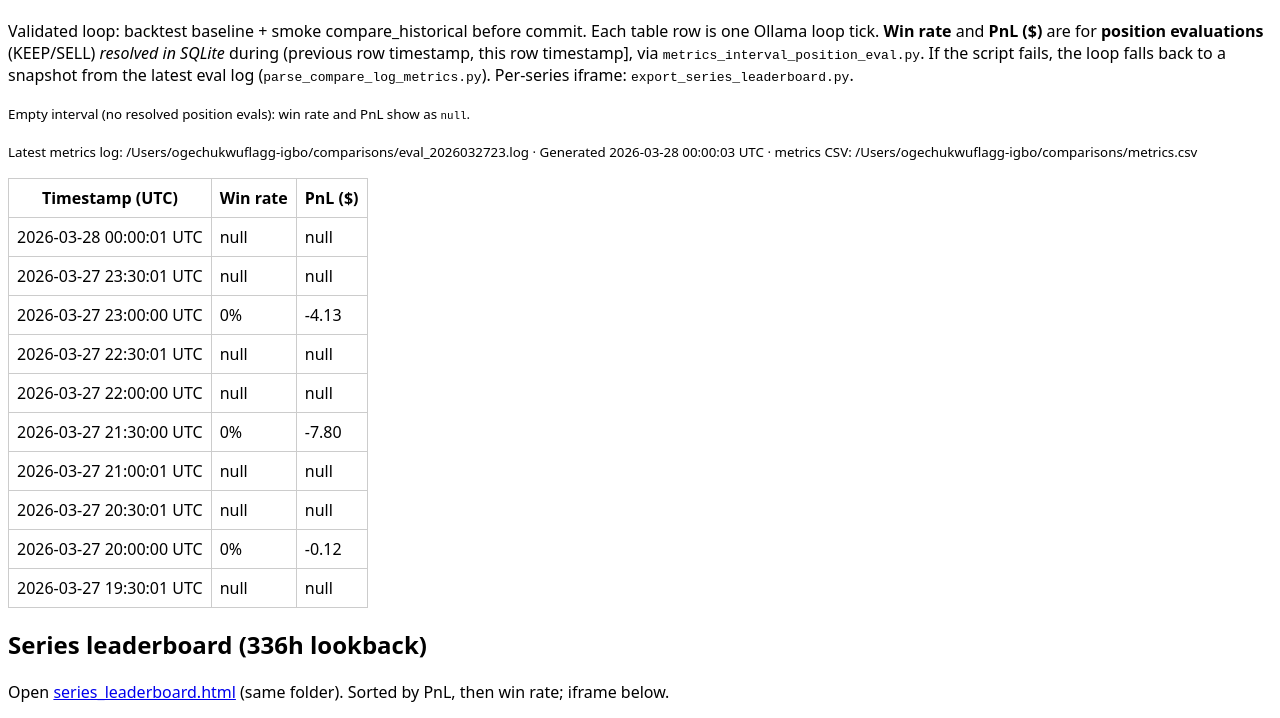
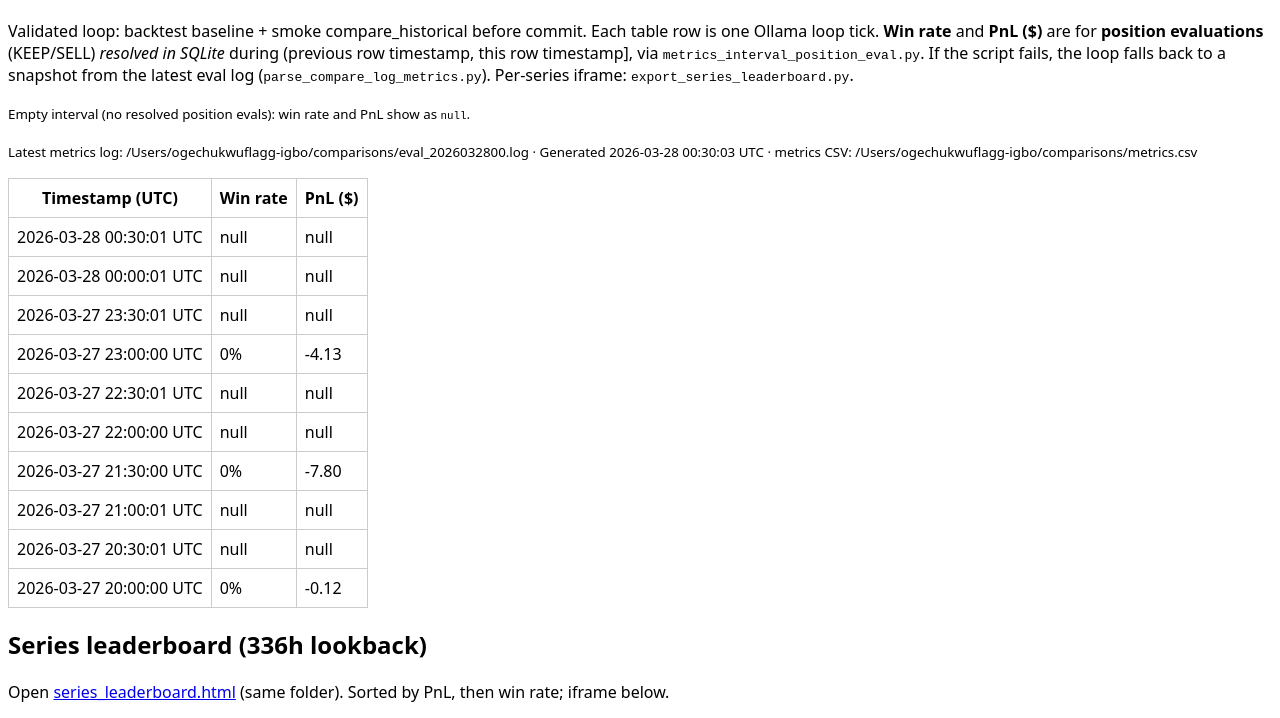
Before and after one commit to FlaggIgbo/trading-bot, a website: page docs/ollama_runs.html in a window 1280 px wide. Shown: the part 66-784 px from the top of the page. Drawn offline with Linux system fonts and the light colour scheme.

Commit message:
chore: refresh Ollama dashboard (ollama_runs, series leaderboard, journal)

```diff
--- a/docs/ollama_runs.html
+++ b/docs/ollama_runs.html
@@ -6,8 +6,9 @@
 <h1>Ollama optimization runs</h1>
 <p>Validated loop: backtest baseline + smoke compare_historical before commit. Each table row is one Ollama loop tick. <strong>Win rate</strong> and <strong>PnL ($)</strong> are for <strong>position evaluations</strong> (KEEP/SELL) <em>resolved in SQLite</em> during (previous row timestamp, this row timestamp], via <code>metrics_interval_position_eval.py</code>. If the script fails, the loop falls back to a snapshot from the latest eval log (<code>parse_compare_log_metrics.py</code>). Per-series iframe: <code>export_series_leaderboard.py</code>.</p>
 <p><small>Empty interval (no resolved position evals): win rate and PnL show as <code>null</code>.</small></p>
-<p><small>Latest metrics log: /Users/ogechukwuflagg-igbo/comparisons/eval_2026032723.log · Generated 2026-03-28 00:00:03 UTC · metrics CSV: /Users/ogechukwuflagg-igbo/comparisons/metrics.csv</small></p>
+<p><small>Latest metrics log: /Users/ogechukwuflagg-igbo/comparisons/eval_2026032800.log · Generated 2026-03-28 00:30:03 UTC · metrics CSV: /Users/ogechukwuflagg-igbo/comparisons/metrics.csv</small></p>
 <table><tr><th>Timestamp (UTC)</th><th>Win rate</th><th>PnL ($)</th></tr>
+<tr><td>2026-03-28 00:30:01 UTC</td><td>null</td><td>null</td></tr>
 <tr><td>2026-03-28 00:00:01 UTC</td><td>null</td><td>null</td></tr>
 <tr><td>2026-03-27 23:30:01 UTC</td><td>null</td><td>null</td></tr>
 <tr><td>2026-03-27 23:00:00 UTC</td><td>0%</td><td>-4.13</td></tr>
@@ -17,7 +18,6 @@
 <tr><td>2026-03-27 21:00:01 UTC</td><td>null</td><td>null</td></tr>
 <tr><td>2026-03-27 20:30:01 UTC</td><td>null</td><td>null</td></tr>
 <tr><td>2026-03-27 20:00:00 UTC</td><td>0%</td><td>-0.12</td></tr>
-<tr><td>2026-03-27 19:30:01 UTC</td><td>null</td><td>null</td></tr>
 </table>
 <h2>Series leaderboard (336h lookback)</h2>
 <p>Open <a href="series_leaderboard.html">series_leaderboard.html</a> (same folder). Sorted by PnL, then win rate; iframe below.</p>
--- a/docs/series_leaderboard.html
+++ b/docs/series_leaderboard.html
@@ -3,7 +3,7 @@
 </head><body>
 <h1>Series leaderboard (336h lookback)</h1>
 <p>From SQLite <code>predictions</code> (resolved: win / lose / sold), <strong>all platforms</strong> (Kalshi + Gemini). Series key = ticker substring before the first hyphen (e.g. <code>KXBTCD-…</code> → <code>KXBTCD</code>; compact Gemini tickers often stay a single token). Sorted by <strong>PnL (¢)</strong> desc, then win rate. Consecutive losses = streak from the <em>most recent</em> resolved trade backward per series.</p>
-<p><small>Generated 2026-03-28 00:00:01 UTC</small></p>
+<p><small>Generated 2026-03-28 00:30:01 UTC</small></p>
 <p><small>SQLite data dir: /Users/ogechukwuflagg-igbo/.trading-bot-data · DB: trading_bot.db</small></p>
 <table><tr><th>Series</th><th class='num'>Trades</th><th class='num'>Win rate</th><th class='num'>PnL (¢)</th><th class='num'>PnL ($)</th><th class='num'>Consec. losses</th></tr>
 <tr><td>KXSOLD</td><td class='num'>653</td><td class='num'>42.9%</td><td class='num'>25042</td><td class='num'>250.42</td><td class='num'>8</td></tr>
```
